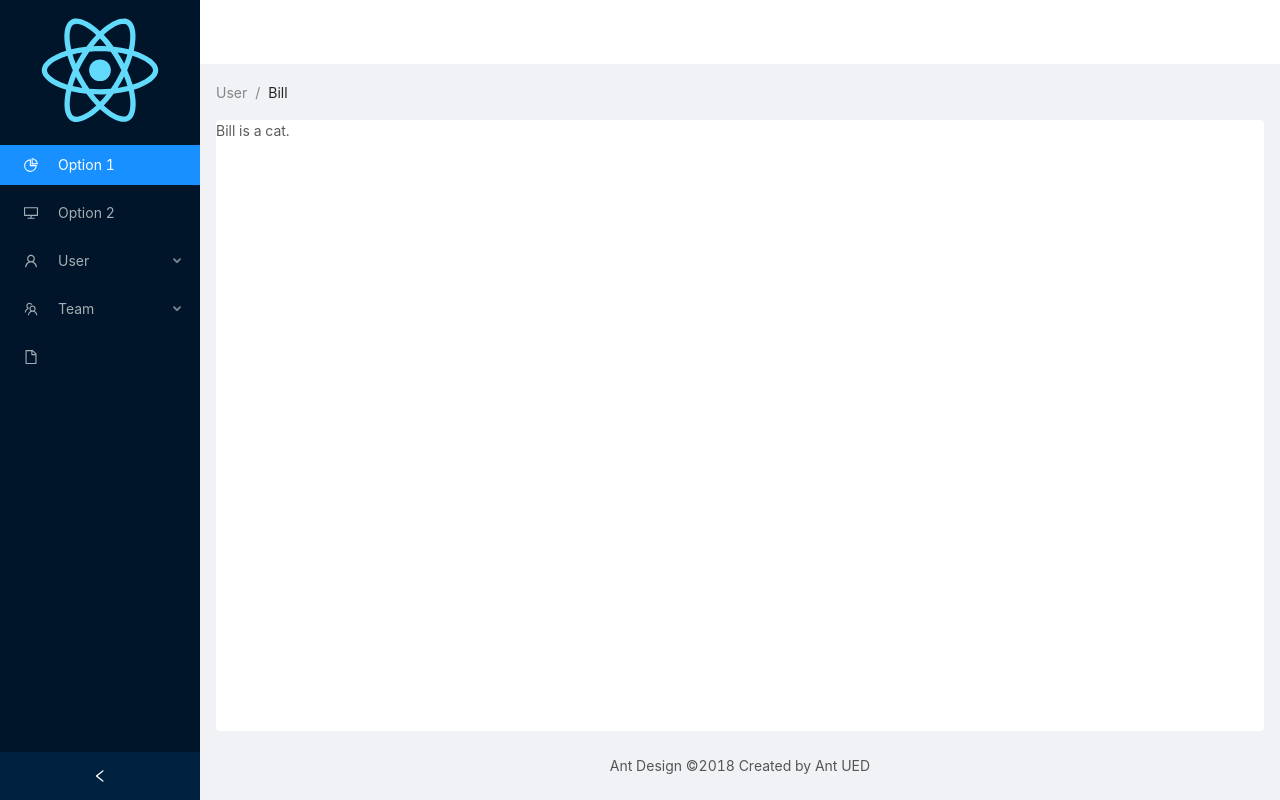
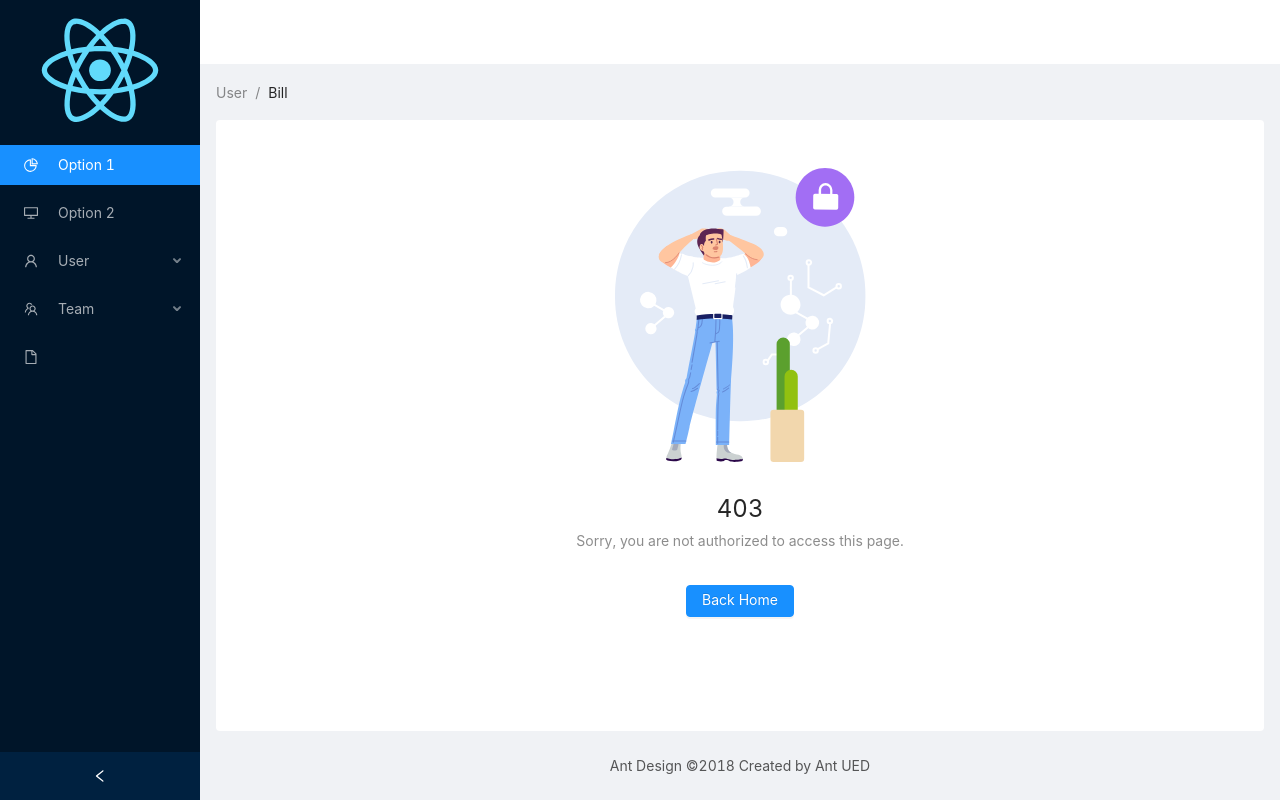
Before and after one commit to hbxks18/super_admin, a React app: page /NoPower in a window 1280 px wide. Built offline with nearby package versions, Linux system fonts and the light colour scheme.

Commit message:
add: 使用嵌套型路由 & 添加404 & 403 页面

```diff
--- a/src/App.js
+++ b/src/App.js
@@ -4,24 +4,10 @@ import { Button, Switch as SwitchAntd } from 'antd';
 import BasicLayout from './pages/BasicLayout';
 import './App.scss';
 
-const Home = (props) => {
-  console.log(props);
-  return (
-    <div>
-      <h2><SwitchAntd /></h2>
-    </div>
-  );
-}
 
-const About = () => (
+const Login = () => (
   <div>
-    <Button type="primary">About</Button>
-  </div>
-)
-
-const NoMatch = () => (
-  <div>
-    <h2>404</h2>
+    <h2>我是登录页面</h2>
   </div>
 )
 
@@ -31,16 +17,14 @@ const NoMatch = () => (
 function App() {
   return (
     <Router>
-      <BasicLayout/>
+      {/* <BasicLayout/> */}
       {/* <Link to='/'>首页</Link>
       <Link to='/about'>关于</Link>
-      <NavLink activeClassName='active' to='/about'>关于变红</NavLink>
+      <NavLink activeClassName='active' to='/about'>关于变红</NavLink> */}
       <Switch>
-        <Route exact path='/' component={Home}/>
-        <Route exact path='/about' component={About}/>
-        <Route component={NoMatch}/>
-      </Switch> */}
-
+        <Route exact path='/login' component={Login}/>
+        <Route path='/' component={BasicLayout}/>
+      </Switch>
     </Router>
   );
 }
--- a/src/pages/BasicLayout/index.jsx
+++ b/src/pages/BasicLayout/index.jsx
@@ -1,5 +1,5 @@
 import React from 'react';
-import { Layout, Menu, Breadcrumb } from 'antd';
+import { Layout, Menu, Breadcrumb, Result, Button } from 'antd';
 import {
   DesktopOutlined,
   PieChartOutlined,
@@ -8,6 +8,10 @@ import {
   UserOutlined,
 } from '@ant-design/icons';
 import styled from 'styled-components';
+import { BrowserRouter as Router, Route, Link, NavLink, Switch, Redirect, withRouter } from 'react-router-dom';
+
+import NoFound from '../NoFound';
+import NoPower from '../NoPower';
 
 import logo from '../../assets/logo.svg'
 
@@ -60,6 +64,8 @@ const Main = styled.section`
     display: none; /* Chrome Safari */
   }
 `;
+
+const Home = () => <h1>我是首页</h1>
 
 class BasicLayout extends React.Component {
   state = {
@@ -131,7 +137,11 @@ class BasicLayout extends React.Component {
               </Breadcrumb>
             </BreadContent>
             <Main>
-              Bill is a cat.
+              <Switch>
+                <Route exact path='/' component={Home}/>
+                <Route exact path='/NoPower' component={NoPower}/>
+                <Route component={NoFound}/>
+              </Switch>
             </Main>
           </ContentExt>
           <Footer style={{ textAlign: 'center' }}>Ant Design ©2018 Created by Ant UED</Footer>
--- /dev/null
+++ b/src/pages/NoFound/index.js
@@ -0,0 +1,26 @@
+import React from 'react';
+import { withRouter } from 'react-router-dom';
+import { Result, Button } from 'antd';
+/**
+ * 403页面
+ * 参数：url string 点击跳转的地址
+ *
+ * @param {*} props
+ * @returns
+ */
+const NoFound = (props) => {
+  const { url = '/', history } = props;
+  const onClickBack = () => {
+    history.push(url);
+  }
+  return (
+    <Result
+      status="404"
+      title="404"
+      subTitle="Sorry, the page you visited does not exist."
+      extra={<Button onClick={onClickBack} type="primary">Back Home</Button>}
+    />
+  );
+}
+
+export default withRouter(NoFound);
--- /dev/null
+++ b/src/pages/NoPower/index.js
@@ -0,0 +1,26 @@
+import React from 'react';
+import { withRouter } from 'react-router-dom';
+import { Result, Button } from 'antd';
+/**
+ * 404页面
+ * 参数：url string 点击跳转的地址
+ *
+ * @param {*} props
+ * @returns
+ */
+const NoPower = (props) => {
+  const { url = '/', history } = props;
+  const onClickBack = () => {
+    history.push(url);
+  }
+  return (
+    <Result
+      status="403"
+      title="403"
+      subTitle="Sorry, you are not authorized to access this page."
+      extra={<Button onClick={onClickBack} type="primary">Back Home</Button>}
+    />
+  );
+}
+
+export default withRouter(NoPower);
```
Also changed, not shown: src/router.js (added).
